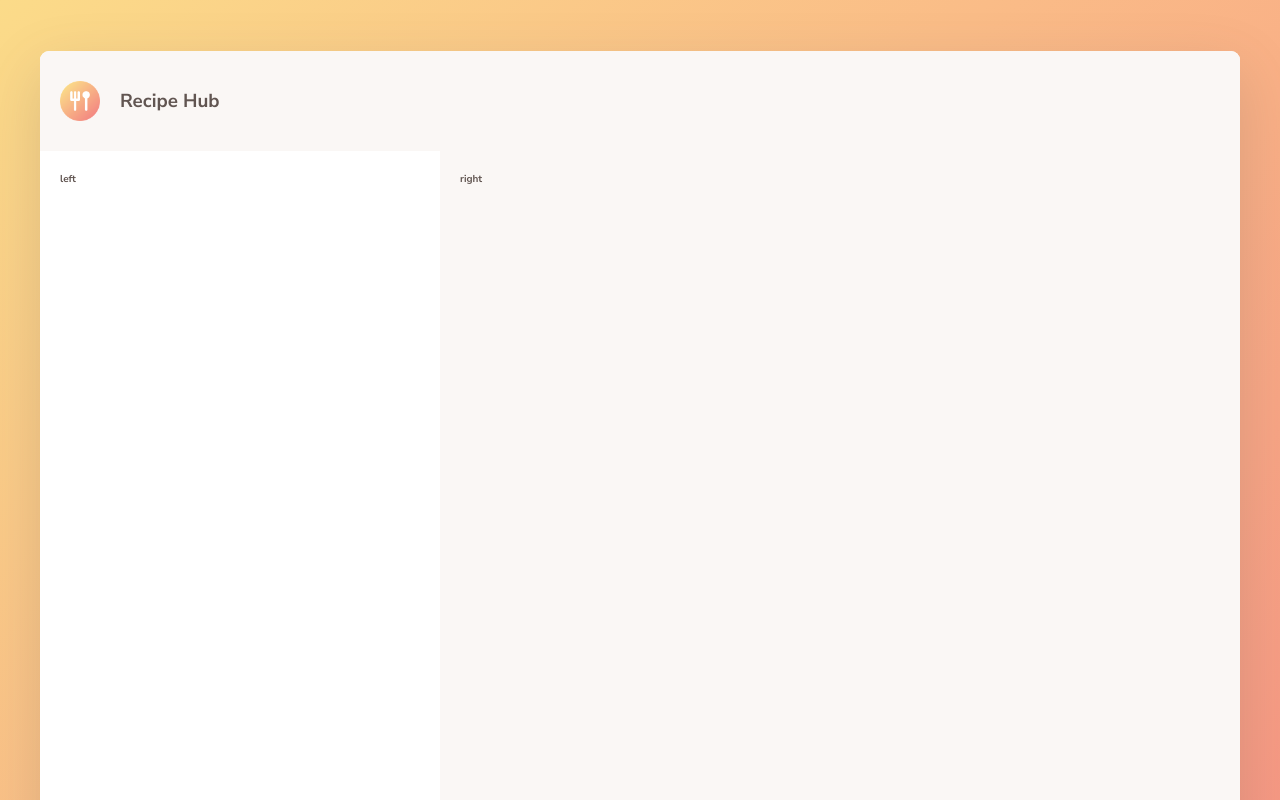
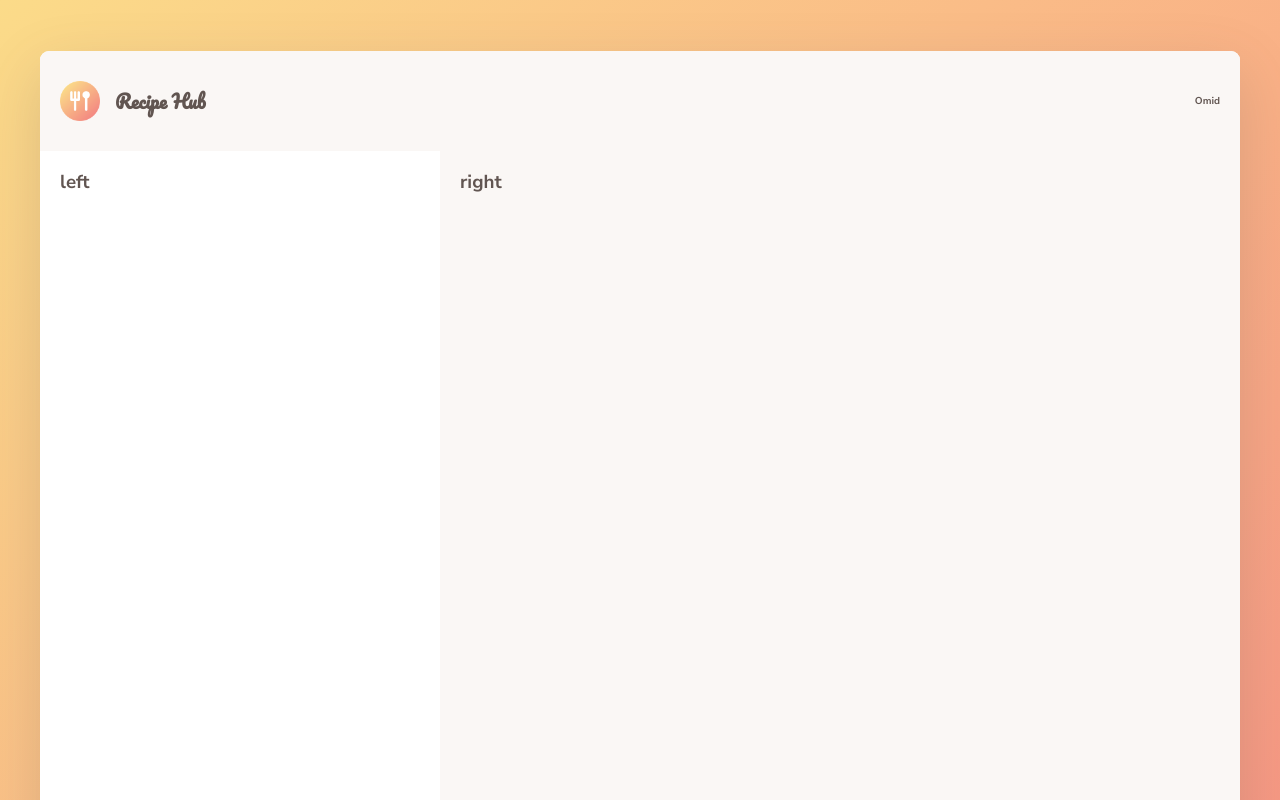
Before and after one commit to omidsdgi/recipe-hub, a Next.js app: page / in a window 1280 px wide. Shown: the top 800 px of the page. Built offline with nearby package versions, Linux system fonts and the light colour scheme.

Commit message:
refactor: use Logo component and update styles

```diff
--- a/src/app/page.tsx
+++ b/src/app/page.tsx
@@ -1,29 +1,13 @@
-import Image from "next/image";
+import {Logo} from "@/components";
 
 export default function Home() {
     return (
         <div className="flex items-center justify-center bg-gradient-to-br from-[var(--color-gradient-from)] to-[var(--color-gradient-to)]">
         <div className="my-[4vw] w-full max-w-[120rem] min-h-[117rem] overflow-hidden rounded-[9px] bg-surface shadow-card">
             <header
-                className="
-          flex
-          h-[10rem]
-          items-center
-          gap-8
-          bg-background
-          px-8
-        "
-            >
-                <Image
-                    src="/favicon.png"
-                    alt="Recipe Hub logo"
-                    width={40}
-                    height={40}
-                />
-
-                <h1 className="text-3xl font-bold">
-                    Recipe Hub
-                </h1>
+                className=" flex h-[10rem] w-full items-center justify-between bg-background px-8 ">
+                <Logo/>
+                <h1>Omid</h1>
             </header>
 
             <main
@@ -33,11 +17,11 @@ export default function Home() {
           grid-cols-[1fr_2fr]
         "
             >
-                <section className="bg-surface p-8">
+                <section className="bg-surface p-8 text-3xl">
                     left
                 </section>
 
-                <section className="bg-background p-8">
+                <section className="bg-background p-8 text-3xl">
                     right
                 </section>
             </main>
```
